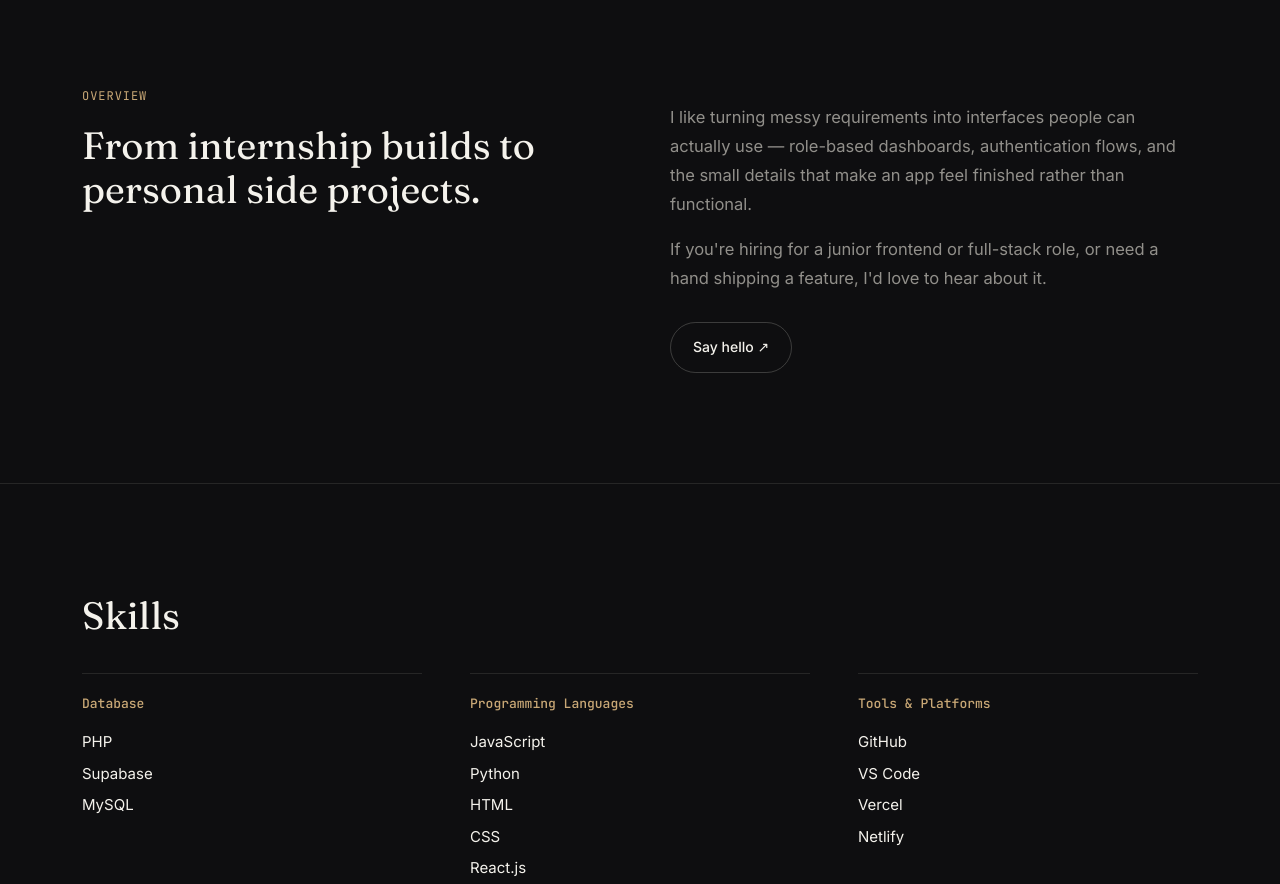
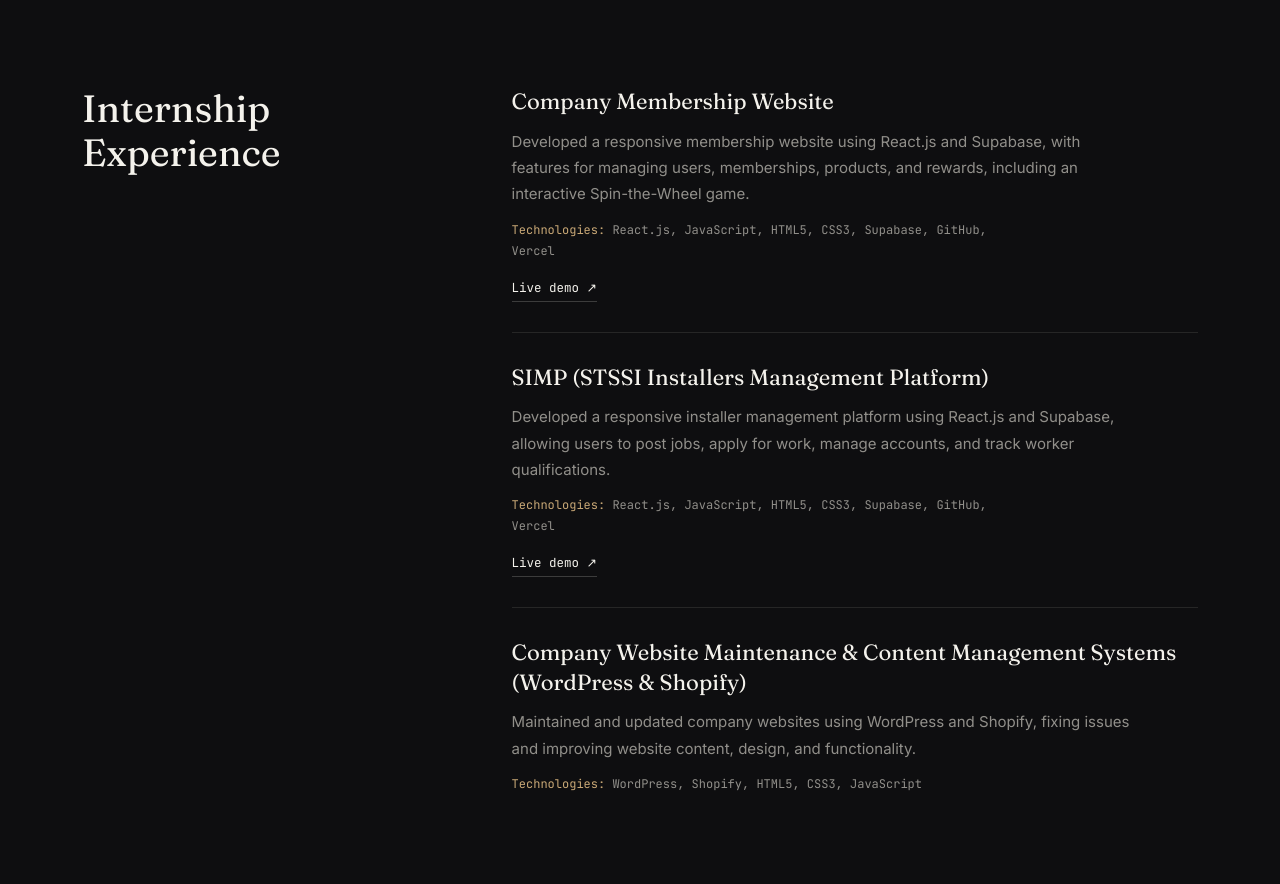
Before and after one commit to barnardverb-cy/portfolio, a plain HTML site: page index.html in a window 1280 px wide. Shown: the part 840-1724 px from the top of the page. Drawn offline with Linux system fonts and the light colour scheme.

Commit message:
[verified] Add resume-aligned internship experience

```diff
--- a/index.html
+++ b/index.html
@@ -16,6 +16,7 @@
   <div class="wrap nav-inner">
     <div class="nav-mark">CY<span>.</span>VERBO</div>
     <nav class="nav-links">
+      <a href="#experience">Experience</a>
       <a href="#work">Work</a>
       <a href="#skills">Skills</a>
       <a href="#thesis">Thesis</a>
@@ -49,19 +50,30 @@
   </div>
 </section>
 
-<!-- OVERVIEW -->
-<section>
-  <div class="wrap overview-grid">
-    <div class="reveal">
-      <span class="section-label">Overview</span>
-      <h2 class="section-title">From internship builds to personal side&nbsp;projects.</h2>
+<!-- EXPERIENCE -->
+<section id="experience" aria-labelledby="experience-title">
+  <div class="wrap experience-grid">
+    <div>
+      <h2 id="experience-title" class="section-title">Internship Experience</h2>
     </div>
-    <div class="reveal">
-      <p>I like turning messy requirements into interfaces people can actually use — role-based dashboards, authentication flows, and the small details that make an app feel finished rather than functional.</p>
-      <p>If you're hiring for a junior frontend or full-stack role, or need a hand shipping a feature, I'd love to hear about it.</p>
-      <div class="cta-line">
-        <a href="mailto:barnard.verb@gmail.com" class="btn btn-ghost">Say hello ↗</a>
-      </div>
+    <div class="experience-list">
+      <article class="experience-entry">
+        <h3>Company Membership Website</h3>
+        <p>Developed a responsive membership website using React.js and Supabase, with features for managing users, memberships, products, and rewards, including an interactive Spin-the-Wheel game.</p>
+        <p class="experience-tech"><span>Technologies:</span> React.js, JavaScript, HTML5, CSS3, Supabase, GitHub, Vercel</p>
+        <a class="project-link" href="https://stssi-membership-website.vercel.app/" target="_blank" rel="noopener" aria-label="Live demo: Company Membership Website">Live demo ↗</a>
+      </article>
+      <article class="experience-entry">
+        <h3>SIMP (STSSI Installers Management Platform)</h3>
+        <p>Developed a responsive installer management platform using React.js and Supabase, allowing users to post jobs, apply for work, manage accounts, and track worker qualifications.</p>
+        <p class="experience-tech"><span>Technologies:</span> React.js, JavaScript, HTML5, CSS3, Supabase, GitHub, Vercel</p>
+        <a class="project-link" href="https://simp-project-tan.vercel.app/" target="_blank" rel="noopener" aria-label="Live demo: SIMP">Live demo ↗</a>
+      </article>
+      <article class="experience-entry">
+        <h3>Company Website Maintenance &amp; Content Management Systems (WordPress &amp; Shopify)</h3>
+        <p>Maintained and updated company websites using WordPress and Shopify, fixing issues and improving website content, design, and functionality.</p>
+        <p class="experience-tech"><span>Technologies:</span> WordPress, Shopify, HTML5, CSS3, JavaScript</p>
+      </article>
     </div>
   </div>
 </section>
--- a/style.css
+++ b/style.css
@@ -382,6 +382,50 @@ h2.section-title
     grid-template-columns:1fr;
     gap:20px;
   }
+}
+/* ---------- experience ---------- */
+#experience {
+  scroll-margin-top:84px;
+}
+.experience-grid {
+  display:grid;
+  grid-template-columns:minmax(0, 0.7fr) minmax(0, 1.3fr);
+  gap:60px;
+  align-items:start;
+}
+.experience-entry + .experience-entry {
+  border-top:1px solid var(--line);
+  margin-top:30px;
+  padding-top:30px;
+}
+.experience-entry h3 {
+  font-family:var(--font-display);
+  font-size:22px;
+  line-height:1.35;
+  font-weight:400;
+}
+.experience-entry p {
+  color:var(--muted);
+  font-size:15px;
+  line-height:1.75;
+  margin-top:12px;
+  max-width:66ch;
+}
+.experience-entry .experience-tech {
+  font-family:var(--font-mono);
+  font-size:12px;
+}
+.experience-tech span {
+  color:var(--accent);
+}
+.experience-entry .project-link {
+  margin-top:16px;
+}
+@media (max-width:860px) {
+  .nav-links { gap:16px; font-size:11px; }
+}
+@media (max-width:760px) {
+  .experience-grid { grid-template-columns:1fr; gap:32px; }
 }
 /* ---------- skills ---------- */
 #skills {
```
